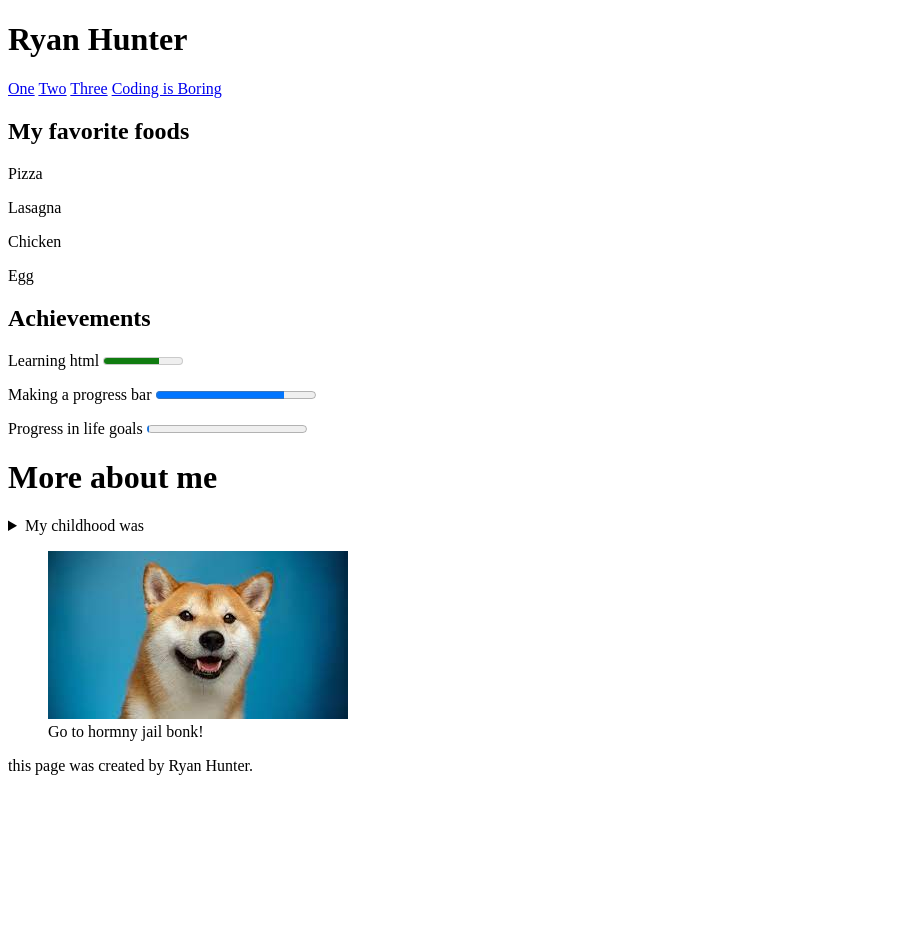
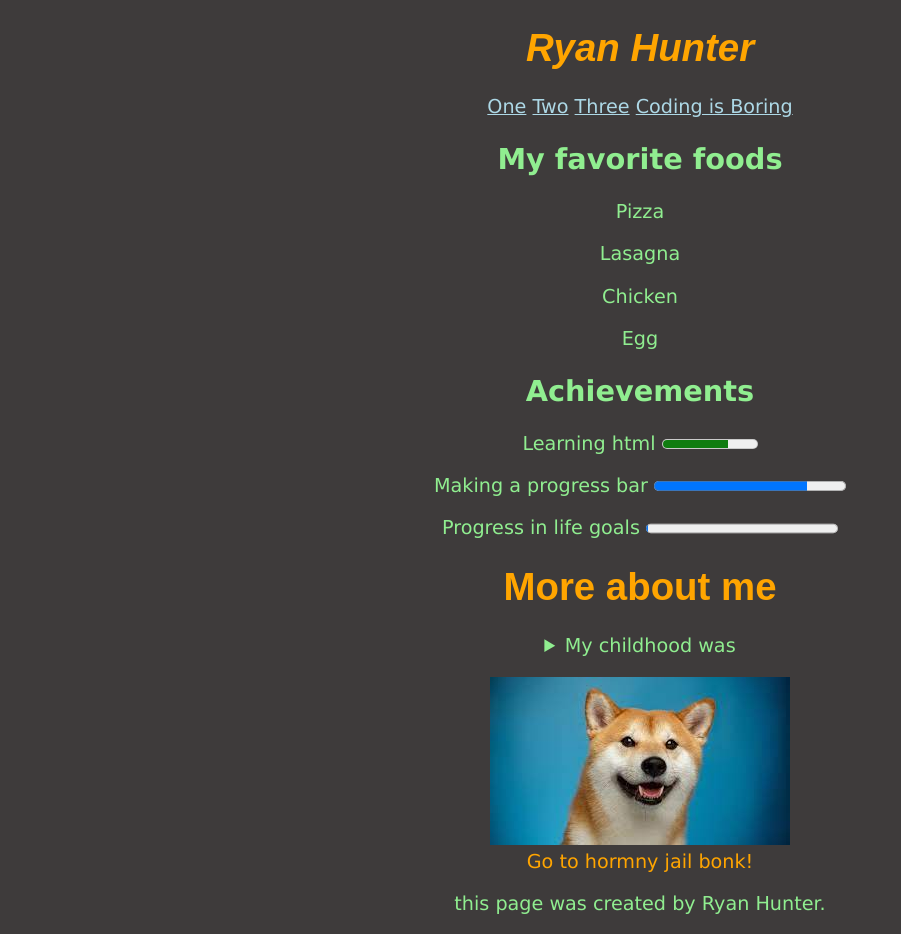
Before and after one commit to CursedRhunter/CursedRhunter.github.io, a plain HTML site: page index.html in a window 1280 px wide. Shown: the whole page, without its empty margins (0-901 px from the left). Before the commit the page ends 800 px from the top, so only its background shows below. Drawn offline with Linux system fonts and the light colour scheme.

Commit message:
Add files via upload

```diff
--- a/index.html
+++ b/index.html
@@ -2,7 +2,8 @@
 <html lang="en" dir="ltr">
 <head>
 <title>Final DOGE Project</title>
-<link rel="icon" href="./icon.png?" type="image/png">
+<link rel="icon" href="./icon.png" type="image/png">
+<link rel="stylesheet" href="style/style.css">
 <meta charset="UTF-8">
 </head>
 
--- /dev/null
+++ b/style/style.css
@@ -0,0 +1,17 @@
+body { color: lightgreen;
+background-color: #3e3b3b;
+font-family: Verdana;
+font-size: 120%;
+text-align: center;
+
+}
+a { color: lightblue;
+}
+h1 { font-family: Arial;
+
+}
+header { font-style: italic;
+
+}
+h1, figcaption { color:orange;
+}
```
